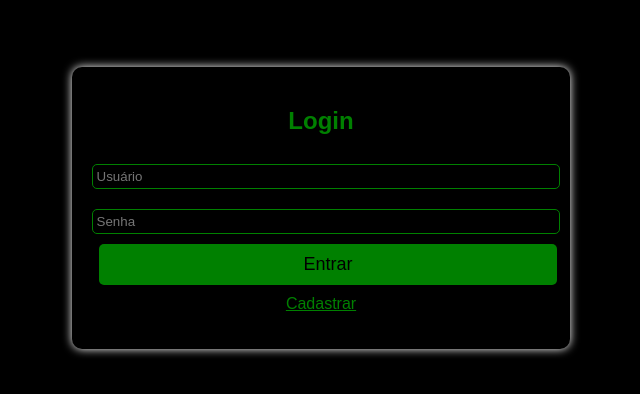
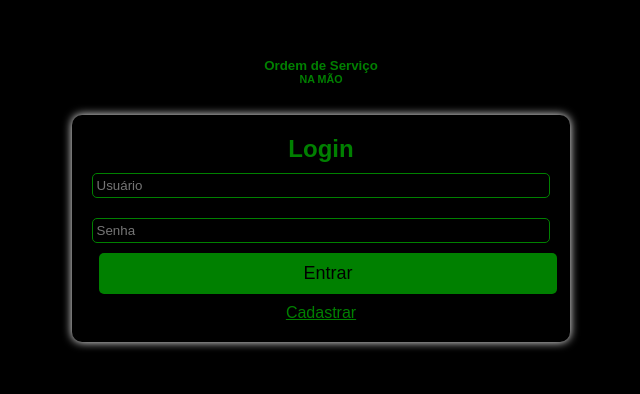
Before and after one commit to DanielMaori43/OrdemdeServico1, a plain HTML site: page index.html in a window 1280 px wide. Shown: the part 200-594 px from the top of the page, without its empty margins (319-959 px from the left). Drawn offline with Linux system fonts and the light colour scheme.

Commit message:
Update index.html

```diff
--- a/index.html
+++ b/index.html
@@ -3,6 +3,7 @@
 <head>
     <meta charset="UTF-8">
     <meta name="viewport" content="width=device-width, initial-scale=1.0">
+    <link rel="stylesheet" href="style.css">
     <title>Tela de Login</title>
     <style>
         body {
@@ -53,7 +54,12 @@
         }
     </style>
 </head>
+
 <body>
+    <header>
+        <h5>Ordem de Serviço</h5>
+        <h6>NA MÃO</h6>
+    </header>
     <div class="login-container">
         <h2>Login</h2>
         <input type="text" id="username" placeholder="Usuário">
```
